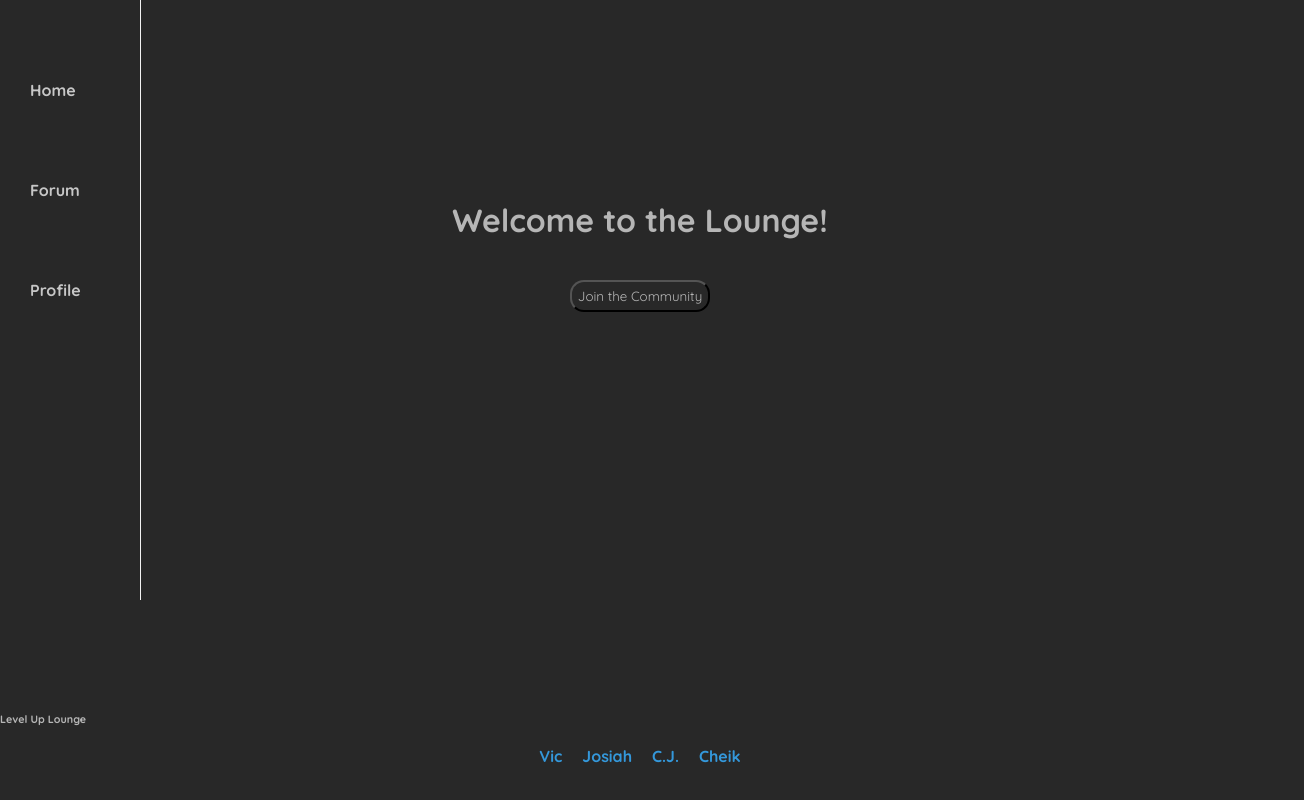
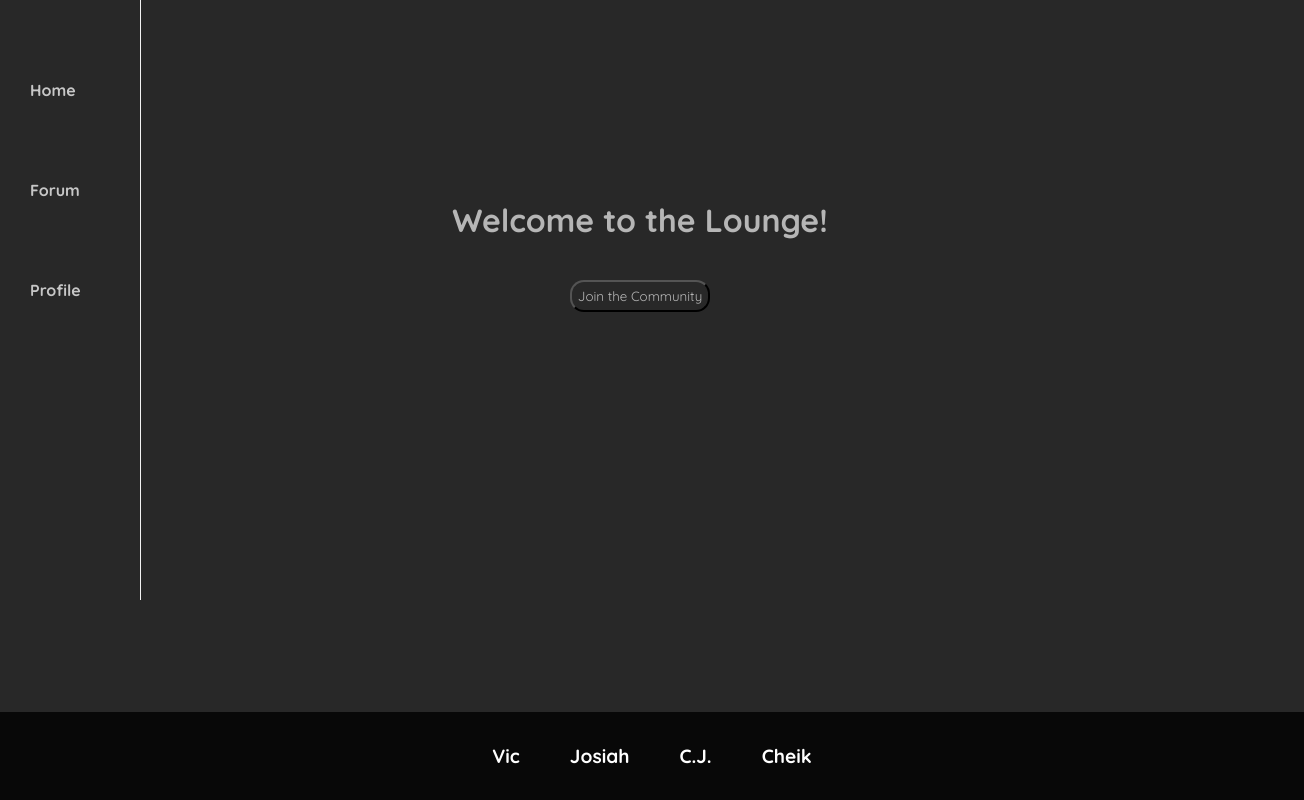
Before and after one commit to jtuvek/Level-Up-Lounge, a React (Vite) app in the folder client/: page / in a window 1280 px wide. Shown: the part 260-1060 px from the top of the page, 1304 px wide, since content can reach past the window. Before the commit the page ends 1036 px from the top, so only its background shows below. Built offline with nearby package versions, Linux system fonts and the light colour scheme.

Commit message:
added handleClick hook to footer links, links go to Github now

```diff
--- a/client/src/App.jsx
+++ b/client/src/App.jsx
@@ -1,4 +1,5 @@
 import "./index.css";
+import "./components/layout/layout.css"
 import Navbar from "./components/navbar.jsx";
 import Footer from "./components/footer.jsx";
 import Header from "./components/header.jsx";
--- a/client/src/components/footer.jsx
+++ b/client/src/components/footer.jsx
@@ -1,12 +1,39 @@
 const Footer = () => {
+
+    const vicGitHub = "https://github.com/PC-Vic";
+    const josiahGitHub = "https://github.com/jtuvek";
+    const cjGitHub = "https://github.com/cjmendenhall24";
+    const cheikGitHub = "https://github.com/bchamidou";
+
+    const handleLinkClick = (event, link) => {
+        event.preventDefault();
+        window.open(link, '_blank', 'noopener noreferrer');
+    };
+
     return (
-        <footer className="footer">
-            <h6>Level Up Lounge    </h6>
+
+        <footer className="footer-container">
             <div className="footer-links">
-                <a href="/" className="vicfoot">Vic</a>
-                <a href="/" className="josiahfoot">Josiah</a>
-                <a href="/" className="cjfoot">C.J.</a>
-                <a href="/" className="cheikfoot">Cheik</a>
+                <a
+                href={vicGitHub}
+                className="vicfoot"
+                onClick={(e) => handleLinkClick(e, vicGitHub)}
+                >Vic</a>
+                <a
+                href={josiahGitHub}
+                className="josiahfoot"
+                onClick={(e) => handleLinkClick(e, josiahGitHub)}
+                >Josiah</a>
+                <a
+                href={cjGitHub}
+                className="cjfoot"
+                onClick={(e) => handleLinkClick(e, cjGitHub)}
+                >C.J.</a>
+                <a
+                href={cheikGitHub}
+                className="cheikfoot"
+                onClick={(e) => handleLinkClick(e, cheikGitHub)}
+                >Cheik</a>
             </div>
         </footer>
     );
--- /dev/null
+++ b/client/src/components/layout/layout.css
@@ -0,0 +1,92 @@
+.header {
+    position: fixed;
+    top: 0;
+    width: 100%;
+    padding: 0px;
+  }
+
+  .header-links-container {
+    display: flex;
+    justify-content: flex-end;
+    margin-right: 50px;
+  }
+
+  .login-link {
+    margin: 10px;
+  }
+
+  .signup-link {
+    margin: 10px;
+  }
+
+  /* Navbar on the left side of page */
+.navbar {
+    padding: 20px;
+    display: flex;
+    flex-direction: column;
+    align-items: flex-start;
+    max-width: 100px;
+    height: 100vh;
+    margin: 0;
+    border-right: 1px solid #f2f2f2;
+    margin-top: 20px;
+  }
+
+  .navbar h2 {
+    font-size: 1.5rem;
+    font-weight: 600;
+    margin-right: 20px;
+    margin-bottom: 200px;
+  }
+
+  .sidebar-links {
+    display: flex;
+    flex-direction: column;
+    justify-content: space-between;
+    height: 30%;
+  }
+
+
+  .sidebar-links a {
+    text-decoration: none;
+    padding: 10px;
+    color: #c7c7c7;
+  }
+
+  .sidebar-links a:hover {
+    background-color: #c1003a;
+    border-radius: 10px;
+    box-shadow: #f2f2f2 0px 0px 3px;
+    font-weight: bolder;
+  }
+
+  /* Footer Section */
+  .footer-container {
+    width: 100%;
+    background-color: rgb(8, 8, 8);
+    padding: 12px;
+    margin-bottom: 650px;
+}
+
+.footer-links {
+    display: flex;
+    background-color: rgb(8, 8, 8);
+    justify-content: center;
+    gap: 30px;
+    margin: 10px;
+    font-size: 1.2rem;
+}
+
+.footer-links a {
+    padding: 10px;
+    background-color: rgb(8, 8, 8);
+    text-decoration: none;
+    color: white;
+    align-items: center;
+}
+
+.footer-links a:hover {
+    color: #c1003a;
+    font-weight: bolder;
+    font-size: larger;
+}
--- a/client/src/index.css
+++ b/client/src/index.css
@@ -13,106 +13,6 @@ body, html {
   height: 100%;
   margin: 0;
   padding: 0;
-}
-
-
-/* Navbar on the left side of page */
-.navbar {
-  padding: 20px;
-  display: flex;
-  flex-direction: column;
-  align-items: flex-start;
-  max-width: 100px;
-  height: 100vh;
-  margin: 0;
-  border-right: 1px solid #f2f2f2;
-  margin-top: 20px;
-}
-
-.header {
-  position: fixed;
-  top: 0;
-  width: 100%;
-  /* background-color: #333; Set the background color as needed */
-  /* color: #fff; Set the text color as needed */
-  padding: 0px;
-}
-
-.header-links-container {
-  display: flex;
-  justify-content: flex-end;
-  margin-right: 50px;
-}
-
-.login-link {
-  margin: 10px;
-}
-
-.signup-link {
-  margin: 10px;
-}
-
-.footer-links {
-  display: flex;
-  justify-content: center;
-  margin: 10px;
-}
-
-.vicfoot {
-  margin: 10px;
-}
-
-.josiahfoot {
-  margin: 10px;
-}
-
-.cjfoot {
-  margin: 10px;
-}
-
-.cheikfoot {
-  margin: 10px;
-}
-
-.footer {
-  .footer {
-    position: fixed;
-    bottom: 0;
-    width: 100%;
-    background-color: rgb(8, 8, 8);
-    color: #ffffff;
-    padding: 10px;
-    margin-bottom: 650px;
-  }
-}
-
-.navbar h2 {
-  font-size: 1.5rem;
-  font-weight: 600;
-  margin-right: 20px;
-  margin-bottom: 200px;
-}
-
-/* Navbar links */
-.sidebar-links {
-  display: flex;
-  flex-direction: column;
-  justify-content: space-between;
-  height: 30%;
-}
-
-
-.sidebar-links a {
-  text-decoration: none;
-  padding: 10px;
-  color: #c7c7c7;
-}
-
-.sidebar-links a:hover {
-  background-color: #c1003a;
-  border-radius: 10px;
-  box-shadow: #f2f2f2 0px 0px 3px;
-  font-weight: bolder;
 }
 
 /* Home */
```
Also changed, not shown: client/src/components/layout/footer.jsx (added, +14 -0 lines), client/src/components/layout/header.jsx (added, +14 -0 lines), client/src/components/layout/navbar.jsx (added, +18 -0 lines).
